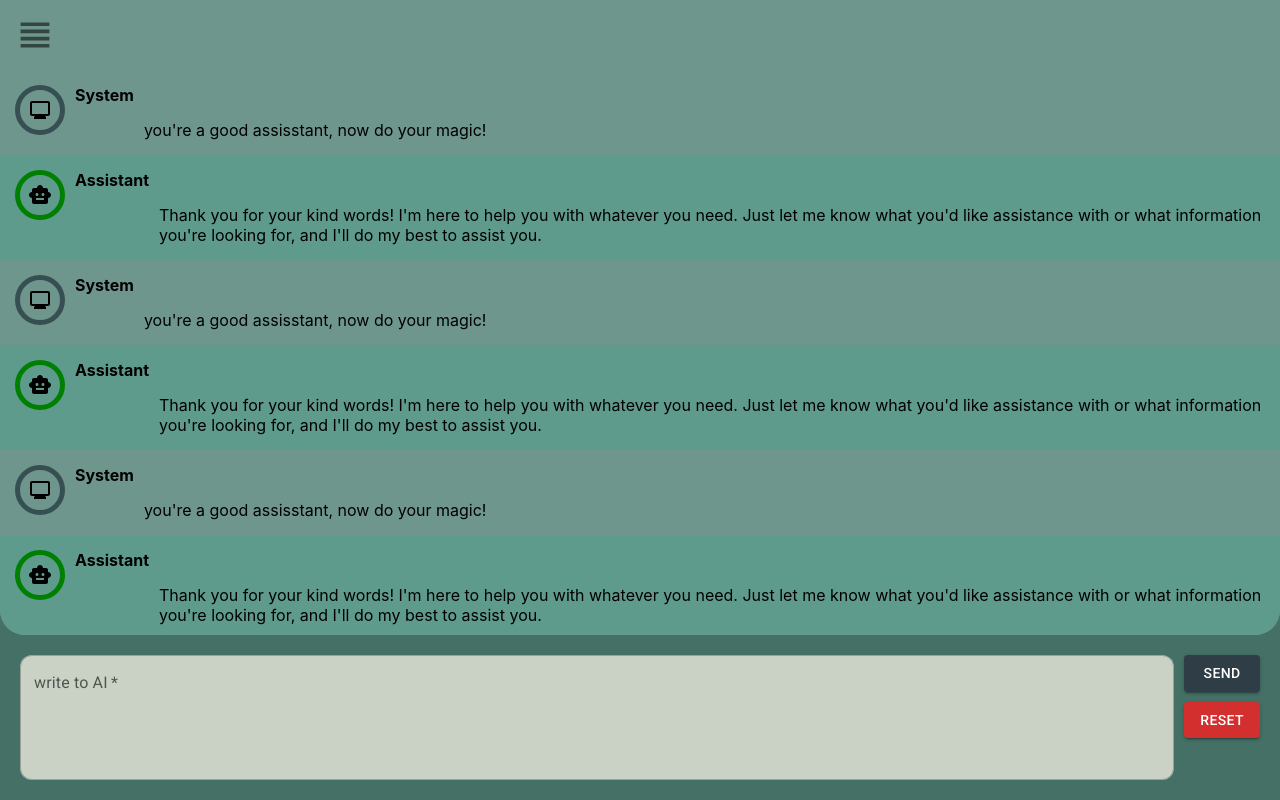
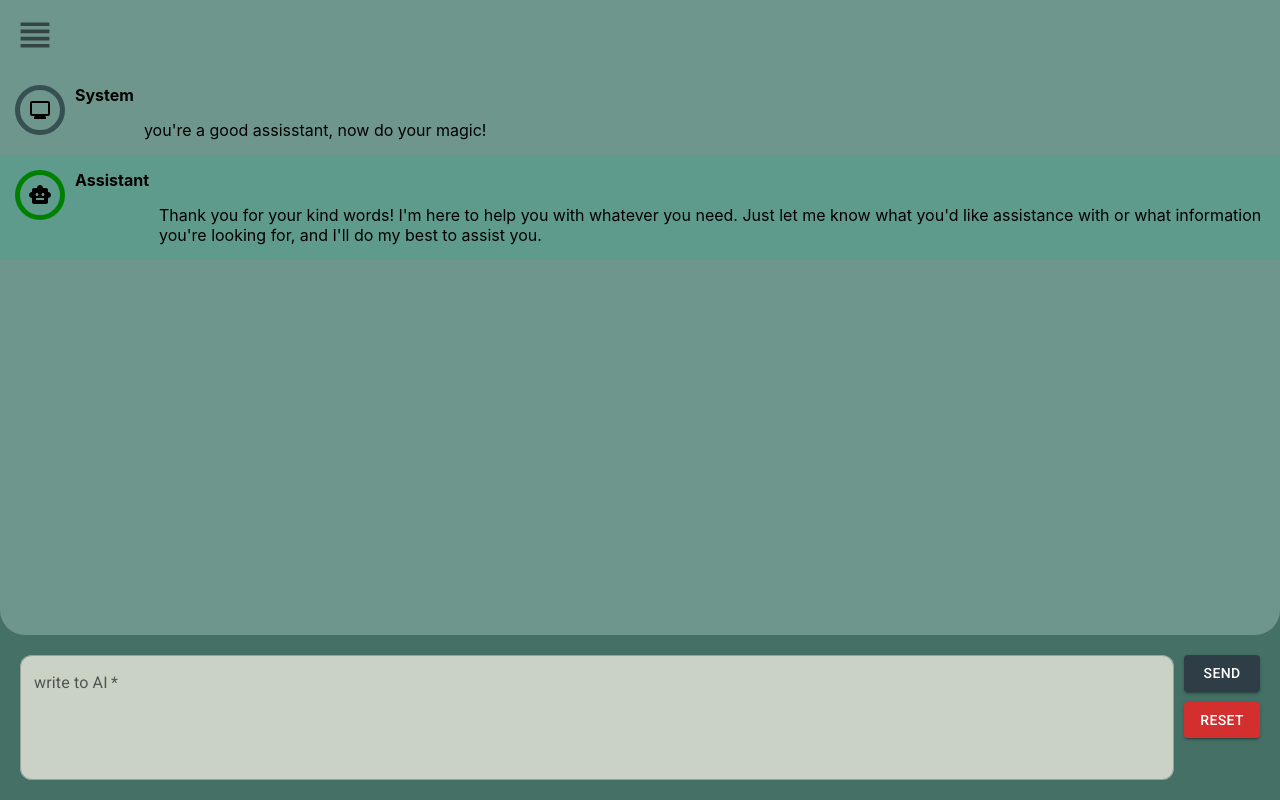
Before and after one commit to ahmad244/Chat-gpt, a React (Create React App) app: page / in a window 1280 px wide. Built offline with nearby package versions, Linux system fonts and the light colour scheme.

Commit message:
fixed the delayed sent data to API

```diff
--- a/src/App.js
+++ b/src/App.js
@@ -5,28 +5,6 @@ import ChatUserInputSec from "./components/ChatUserInputSec";
 import MainContainer from "./components/MainContainer";
 import SideBar from "./components/SideBar";
 const unEditedchatItems = [
-  {
-    name: "System",
-    content: "you're a good assisstant, now do your magic!",
-    role: "system",
-  },
-  {
-    name: "Assistant",
-    content:
-      "Thank you for your kind words! I'm here to help you with whatever you need. Just let me know what you'd like assistance with or what information you're looking for, and I'll do my best to assist you.",
-    role: "assistant",
-  },
-  {
-    name: "System",
-    content: "you're a good assisstant, now do your magic!",
-    role: "system",
-  },
-  {
-    name: "Assistant",
-    content:
-      "Thank you for your kind words! I'm here to help you with whatever you need. Just let me know what you'd like assistance with or what information you're looking for, and I'll do my best to assist you.",
-    role: "assistant",
-  },
   {
     name: "System",
     content: "you're a good assisstant, now do your magic!",
--- a/src/components/ChatUserInputSec.js
+++ b/src/components/ChatUserInputSec.js
@@ -28,10 +28,16 @@ class ChatUserInputSec extends React.Component {
     });
   };
   handleClick = () => {
-    this.props.addChatItem({
+    const newChatItem = {
       content: this.state.inputText,
       name: "Ahmad",
       role: "user",
+    };
+
+    this.props.addChatItem(newChatItem);
+
+    this.setState({
+      inputText: "",
     });
 
     // Set the headers for the API key
@@ -42,17 +48,13 @@ class ChatUserInputSec extends React.Component {
       },
     };
 
-    this.setState({
-      inputText: "",
-    });
-
     // Make API call using axios with the headers
     axios
       .post(
         "https://hjpt.appian.community/suite/webapi/call-gpt",
         {
           model: "gpt-3.5-turbo",
-          messages: this.props.chatItems,
+          messages: [...this.props.chatItems, newChatItem], // Include the new chat item
           loggedInUser: "Ahmad",
         },
         config
@@ -89,7 +91,7 @@ class ChatUserInputSec extends React.Component {
           onChange={this.handleInputChange}
           onKeyUp={this.pressEnter}
         />
-        <div style={{display:"flex",flexDirection:"column",gap:"10px"}}>
+        <div style={{ display: "flex", flexDirection: "column", gap: "10px" }}>
           <Button
             onClick={this.handleClick} // Call the handleClick function when the button is clicked
             style={{ backgroundColor: "#2f3e46" }}
```
